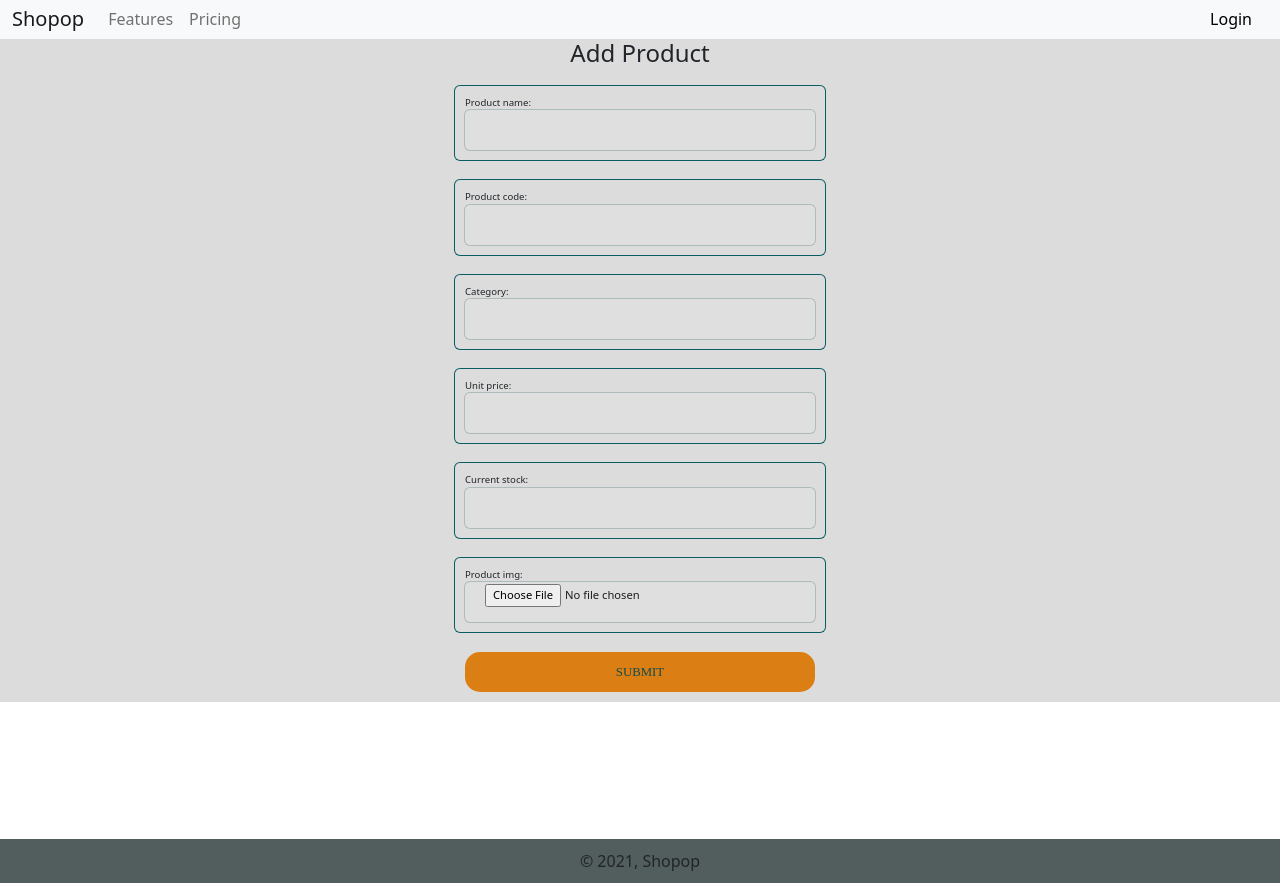
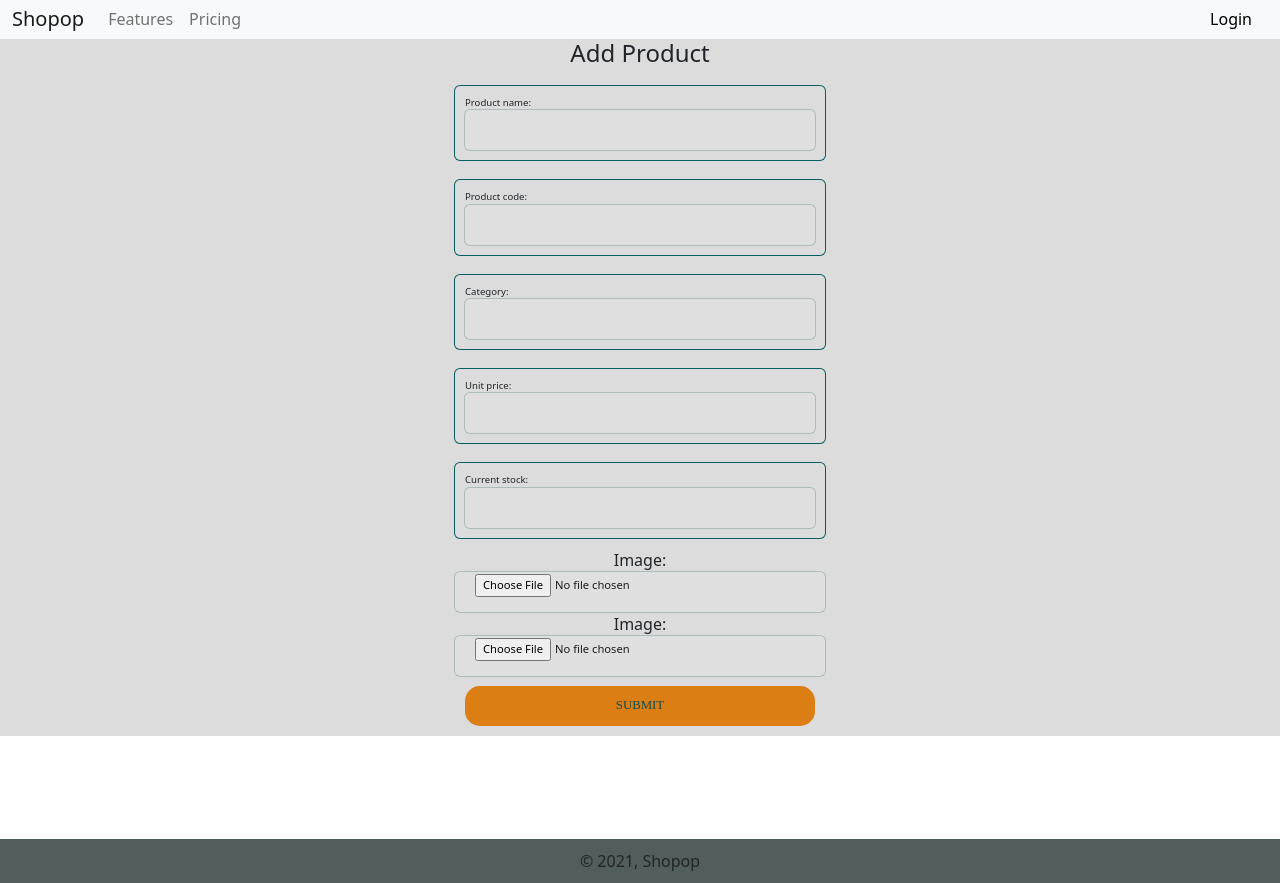
Before and after one commit to RubelBiswasCS/shopping-site, a Django app: page /add-product in a window 1280 px wide. Shown: the part 51-934 px from the top of the page. Run offline with Django 3.2, Linux system fonts and the light colour scheme; data that the repository does not hold is empty; some web fonts are replaced.

Commit message:
added multiple image upload option

```diff
--- a/store/admin.py
+++ b/store/admin.py
@@ -1,8 +1,9 @@
 from django.contrib import admin
-from .models import Product, Cart, ShippingAddress,Order,OrderItem
+from .models import Product, Cart, ShippingAddress,Order,OrderItem,ProductImages
 # Register your models here.
 admin.site.register(Product)
 admin.site.register(Cart)
 admin.site.register(ShippingAddress)
 admin.site.register(Order)
 admin.site.register(OrderItem)
+admin.site.register(ProductImages)
--- a/store/forms.py
+++ b/store/forms.py
@@ -1,6 +1,6 @@
 from django import forms
 from django.forms import ModelForm
-from .models import ShippingAddress,Product
+from .models import ShippingAddress,Product,ProductImages
 
 
 class ShippingAddressForm(ModelForm):
@@ -11,9 +11,15 @@ class ShippingAddressForm(ModelForm):
 class AddProductForm(ModelForm):
     class Meta:
         model = Product
-        fields=['product_name','product_code','category','unit_price','current_stock','product_img']
+        fields=['product_name','product_code','category','unit_price','current_stock']
 
 class UpdateProductForm(ModelForm):
     class Meta:
         model = Product
-        fields=['product_name','product_code','category','unit_price','current_stock','product_img']
+        # fields=['product_name','product_code','category','unit_price','current_stock','product_img']
+        fields=['product_name','product_code','category','unit_price','current_stock']
+
+class AddProductImagesForm(ModelForm):
+    class Meta:
+        model = ProductImages
+        fields = ['image',]
--- a/store/models.py
+++ b/store/models.py
@@ -10,10 +10,12 @@ class Product(models.Model):
     category = models.CharField(max_length=100)
     unit_price = models.FloatField()
     current_stock = models.IntegerField()
-    product_img = models.ImageField(upload_to='images/',blank=True, default="no-product-image.png")
 
     def __str__(self):
         return self.product_name
+class ProductImages(models.Model):
+    product = models.ForeignKey(Product, on_delete=models.SET_NULL, null=True)
+    image = models.ImageField(upload_to='images/',blank=True, default="no-product-image.png")
 
 class Cart(models.Model):
     user = models.ForeignKey(User, on_delete=models.SET_NULL, null=True, blank=True)
--- a/store/templates/store/add_product.html
+++ b/store/templates/store/add_product.html
@@ -19,6 +19,10 @@
                     {% endif %} -->
                 </div>
             {% endfor %}
+            {{ formset.management_form }}
+            {% for form in formset %}
+                {{ form }}
+            {% endfor %}
         </fieldset>
         <button class="btn-ls" type="submit">Submit</button>
     </form>
--- a/store/views.py
+++ b/store/views.py
@@ -1,12 +1,14 @@
 from django.shortcuts import render,redirect,get_object_or_404
-from .models import Product,Cart,ShippingAddress,OrderItem,Order
-from .forms import ShippingAddressForm,AddProductForm,UpdateProductForm
+from .models import Product,Cart,ShippingAddress,OrderItem,Order,ProductImages
+from .forms import ShippingAddressForm,AddProductForm,UpdateProductForm,AddProductImagesForm
 from django.contrib.auth.models import User
 from django.http import JsonResponse,HttpResponse
 import json
 import datetime
 
 from django.views.generic.list import ListView
+
+from django.forms import modelformset_factory
 
 
 def home(request):
@@ -21,15 +23,24 @@ def home(request):
 #add product view
 def add_product(request):
     template_name = 'store/add_product.html'
-
+    ImagesFormset = modelformset_factory(ProductImages,fields=['image',], extra=2)
     if request.method == 'POST':
-        p_form = AddProductForm(request.POST,request.FILES)
-        if p_form.is_valid():
+        p_form = AddProductForm(request.POST)
+        formset = ImagesFormset(request.POST,request.FILES)
+        if p_form.is_valid() and formset.is_valid():
             p_form.save()
+            product_code = p_form.cleaned_data['product_code']
+            product = Product.objects.get(product_code=product_code)
+            for form in formset:
+                photo = form.cleaned_data['image']
+                p_image = ProductImages(product=product,image=photo)
+                p_image.save()
     else:
         p_form = AddProductForm()
+        formset = ImagesFormset()
     context={
         'p_form':p_form,
+        'formset':formset,
     }
     return render(request, template_name,context)
 
```
Also changed, not shown: store/migrations/0012_merge_20210910_0720.py (added), store/migrations/0013_auto_20210910_0721.py (added).
